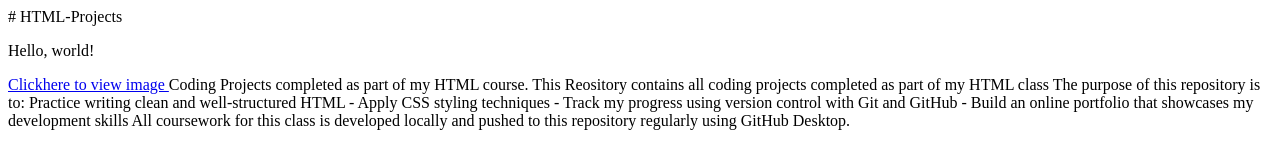
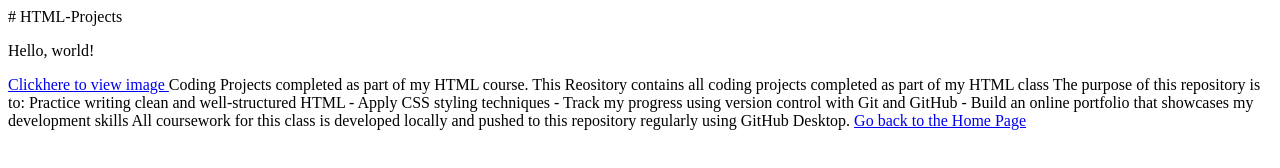
Before and after one commit to Abdalkabar/HTML-Projects, a plain HTML site: page Dog.html in a window 1280 px wide. Drawn offline with Linux system fonts and the light colour scheme.

Commit message:
Update Dog.html

```diff
--- a/Dog.html
+++ b/Dog.html
@@ -17,3 +17,5 @@ Practice writing clean and well-structured HTML
 - Track my progress using version control with Git and GitHub
 - Build an online portfolio that showcases my development skills
 All coursework for this class is developed locally and pushed to this repository regularly using GitHub Desktop.
+<!-- Link to Assignment.html from Dog.html -->
+<a href="Assignment.html">Go back to the Home Page</a>
```
